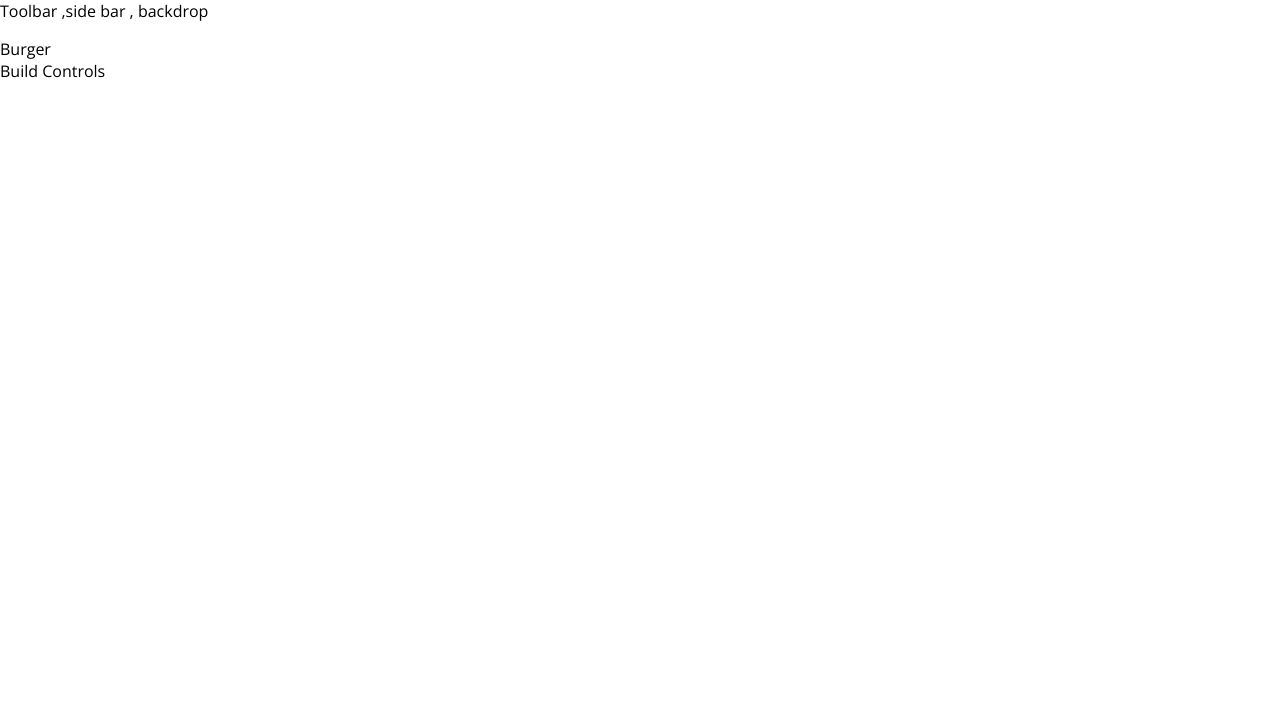
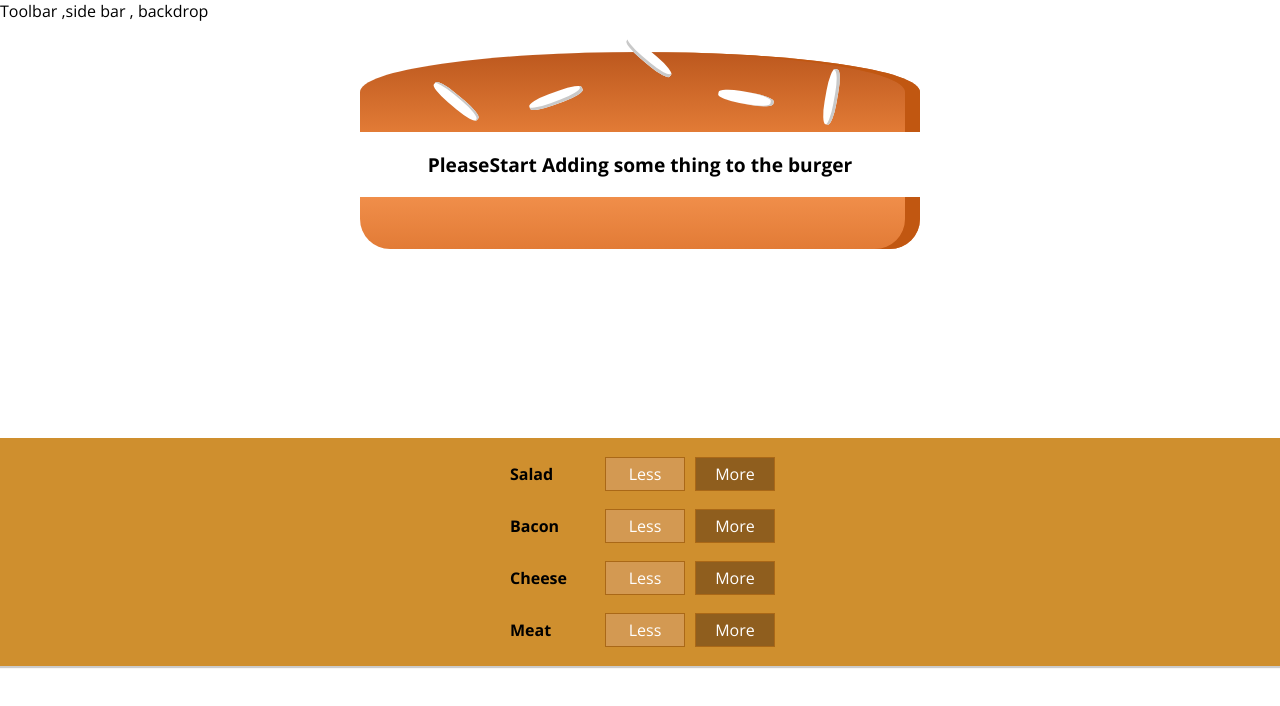
Before and after one commit to mukulietlucknow/build_your_burger, a React (Create React App) app: page / in a window 1280 px wide. Shown: the top 706 px of the page. Built offline with nearby package versions, Linux system fonts and the light colour scheme.

Commit message:
added controls

```diff
--- /dev/null
+++ b/src/components/Burger/BuildControls/BuildControl/BuildControl.js
@@ -0,0 +1,12 @@
+import classes from "./BuildControl.module.css";
+import React from 'react';
+
+const buildControl = props => (
+    <div className={classes.BuildControl}>
+        <div className={classes.Label}>{props.label}</div>
+        <button className={classes.Less} onClick={props.removed}>Less</button>
+        <button className={classes.More} onClick={props.added} >More</button>
+    </div>
+);
+
+export default buildControl;
--- /dev/null
+++ b/src/components/Burger/BuildControls/BuildControl/BuildControl.module.css
@@ -0,0 +1,56 @@
+.BuildControl {
+    display: flex;
+    justify-content: space-between;
+    align-items: center;
+    margin: 5px 0;
+}
+
+.BuildControl button {
+    display: block;
+    font: inherit;
+    padding: 5px;
+    margin: 0 5px;
+    width: 80px;
+    border: 1px solid #AA6817;
+    cursor: pointer;
+    outline: none;
+}
+
+.BuildControl button:disabled {
+    background-color: #AC9980;
+    border: 1px solid #7E7365;
+    color: #ccc;
+    cursor: default;
+}
+
+.BuildControl button:hover:disabled {
+    background-color: #AC9980;
+    color: #ccc;
+    cursor: not-allowed;
+}
+
+.Label {
+    padding: 10px;
+    font-weight: bold;
+    width: 80px;
+}
+
+.BuildControl .Less {
+    background-color: #D39952;
+    color: white;
+}
+
+.BuildControl .More {
+    background-color: #8F5E1E;
+    color: white;
+}
+
+.BuildControl .Less:hover, .BuildControl .Less:active {
+    background-color: #DAA972;
+    color: white;
+}
+
+.BuildControl .More:hover,.BuildControl .More:active {
+    background-color: #99703F;
+    color: white;
+}
--- /dev/null
+++ b/src/components/Burger/BuildControls/BuildControls.js
@@ -0,0 +1,25 @@
+import React from 'react';
+import classes from './BuildControls.module.css';
+import BuildControl from './BuildControl/BuildControl';
+
+const controls = [
+    {label: 'Salad' , type: 'salad'},
+    {label: 'Bacon' , type: 'bacon'},
+    {label: 'Cheese' , type: 'cheese'},
+    {label: 'Meat' , type: 'meat'},
+];
+
+const buildControls = (props) => (
+    <div className={classes.BuildControls}>
+        {controls.map(ctrl => (
+            <BuildControl
+            key={ctrl.label}
+            label={ctrl.label}
+            type={ctrl.type}
+            added = {() => props.ingredientAdded(ctrl.type)}
+            removed = {() => props.ingredientRemoved(ctrl.type)}/>
+        ))}
+    </div>
+);
+
+export default buildControls;
--- /dev/null
+++ b/src/components/Burger/BuildControls/BuildControls.module.css
@@ -0,0 +1,10 @@
+.BuildControls{
+   width : 100%;
+   background-color: #cf8f2e;
+   display: flex;
+   flex-flow: column;
+   align-items: center;
+   box-shadow: 0 2px 1px #ccc;
+   margin : auto;
+   padding: 10px 0;
+}
--- a/src/components/Burger/Burger.js
+++ b/src/components/Burger/Burger.js
@@ -0,0 +1,29 @@
+import React from 'react'
+import classes from './Burger.module.css';
+import BurgerIngredient from './BurgerIngredient/BurgerIngredient';
+
+const burger = (props) => {
+
+    let transformedIngredients = Object.keys(props.ingredients).map(igKey => {
+        // console.log(Object.keys(props.ingredients));
+        // console.log(Object.entries(props.ingredients));
+        return [...Array(props.ingredients[igKey])].map( (_,i) => {
+            return <BurgerIngredient key={igKey+i} type={igKey}/>
+        });
+    }).reduce((arr  , el ) => {
+        return arr.concat(el)
+    } , []);
+
+    if(transformedIngredients.length === 0){
+        transformedIngredients = <p>PleaseStart Adding some thing to the burger</p>
+    }
+    return(
+        <div className={classes.Burger}>
+            <BurgerIngredient type="bread-top"/>
+            {transformedIngredients}
+            <BurgerIngredient type="bread-bottom"/>
+        </div>
+    );
+};
+
+export default burger;
--- /dev/null
+++ b/src/components/Burger/Burger.module.css
@@ -0,0 +1,32 @@
+.Burger{
+    width : 100%;
+    margin : auto;
+    height : 250pxs;
+    overflow: scroll;
+    text-align: center;
+    font-weight: bold;
+    font-size: 1.2rem;
+}
+
+@media (min-width : 500px) and (min-height: 401px){
+    .Burger{
+        width : 450px;
+        height : 400px;
+    }
+}
+
+
+@media (min-width : 1000px) and (min-height: 700px){
+    .Burger{
+        width : 700px;
+        height : 400px;
+    }
+}
+
+
+@media (min-width : 500px) and (max-height: 401px){
+    .Burger{
+        width : 350px;
+        height : 300px;
+    }
+}
--- a/src/components/Burger/BurgerIngredient/BurgerIngredient.js
+++ b/src/components/Burger/BurgerIngredient/BurgerIngredient.js
@@ -14,8 +14,8 @@
             case('bread-top'):
                 ingredient = (
                     <div className={classes.BreadTop}>
-                        <div className={classes.Seed1}></div>
-                        <div className={classes.Seed2}></div>
+                        <div className={classes.Seeds1}></div>
+                        <div className={classes.Seeds2}></div>
                     </div>
                 );
                 break;
@@ -40,7 +40,7 @@
 
 }
 
-BurgerIngredient.prototype = {
+BurgerIngredient.propTypes = {
     type: PropTypes.string.isRequired
 }
 
--- a/src/components/Burger/BurgerIngredient/BurgerIngredient.module.css
+++ b/src/components/Burger/BurgerIngredient/BurgerIngredient.module.css
@@ -97,6 +97,14 @@
     border-radius: 20px;
 }
 
+.greens {
+    width: 90%;
+    height: 4.5%;
+    margin: 2% auto;
+    background: linear-gradient(#0d8f14, #0f790c);
+    border-radius: 20px;
+}
+
 .Salad {
     width: 85%;
     height: 7%;
--- a/src/containers/BurgerBuilder/BurgerBuilder.js
+++ b/src/containers/BurgerBuilder/BurgerBuilder.js
@@ -1,12 +1,61 @@
 import React, {Component} from 'react';
 import Aux from '../../hoc/Auxilary';
+import Burger from '../../components/Burger/Burger';
+import BuildControls from '../../components/Burger/BuildControls/BuildControls';
+
+const INGREDIENT_PRICES = {
+    salad : .5,
+    cheese: .4,
+    meat: 1.3,
+    bacon: .7
+}
 
 class BurgerBuilder extends Component{
+    // constructor(props){
+    //     super(props);
+    //     this.state = {...}
+    // }
+    state = {
+        ingredients: {
+            salad: 0,
+            bacon: 0,
+            cheese: 0,
+            meat: 0
+        },
+        totalprice: 4
+    }
+
+    addIngredientHandler = (type) => {
+        const oldCount = this.state.ingredients[type];
+        const updateCount = oldCount + 1;
+        const updatedIngredients = {
+            ...this.state.ingredients
+        };
+        updatedIngredients[type] = updateCount;
+        const priceAddition = INGREDIENT_PRICES[type];
+        const oldPrice =  this.state.totalprice;
+        const newprice = oldPrice + priceAddition;
+        this.setState({totalprice : newprice , ingredients:updatedIngredients});
+    }
+
+    removeIngredientHandler = (type) => {
+        const oldCount = this.state.ingredients[type];
+        const updateCount = oldCount - 1;
+        const updatedIngredients = {
+            ...this.state.ingredients
+        };
+        updatedIngredients[type] = updateCount;
+        const priceDeduction = INGREDIENT_PRICES[type];
+        const oldPrice =  this.state.totalprice;
+        const newprice = oldPrice - priceDeduction;
+        this.setState({totalprice : newprice , ingredients:updatedIngredients});
+    }
     render(){
         return(
             <Aux>
-                <div>Burger</div>
-                <div>Build Controls</div>
+                <Burger ingredients={this.state.ingredients}/>
+                <BuildControls ingredientAdded={this.addIngredientHandler}
+                ingredientRemoved = {this.removeIngredientHandler}/>
             </Aux>
         );
     }
```
